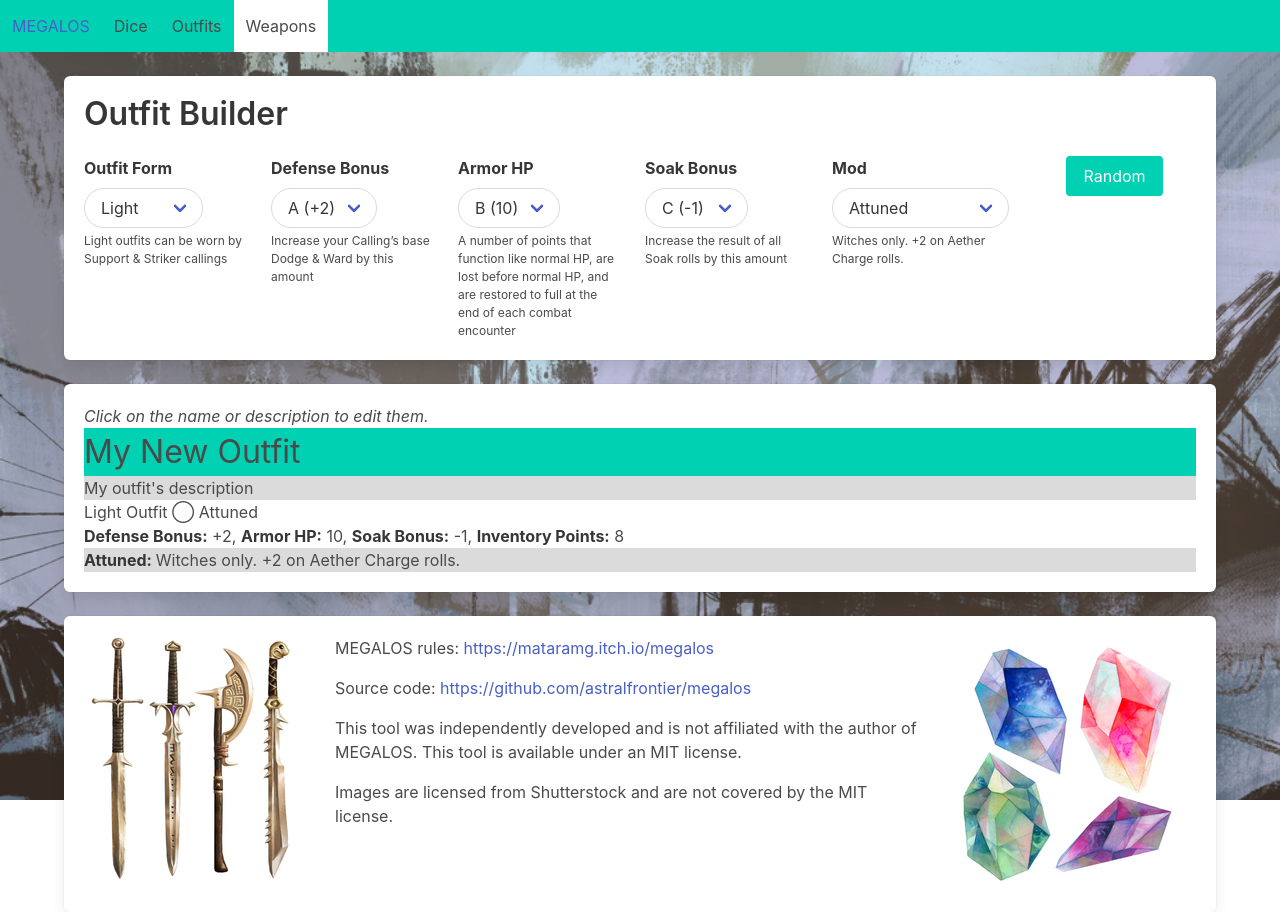
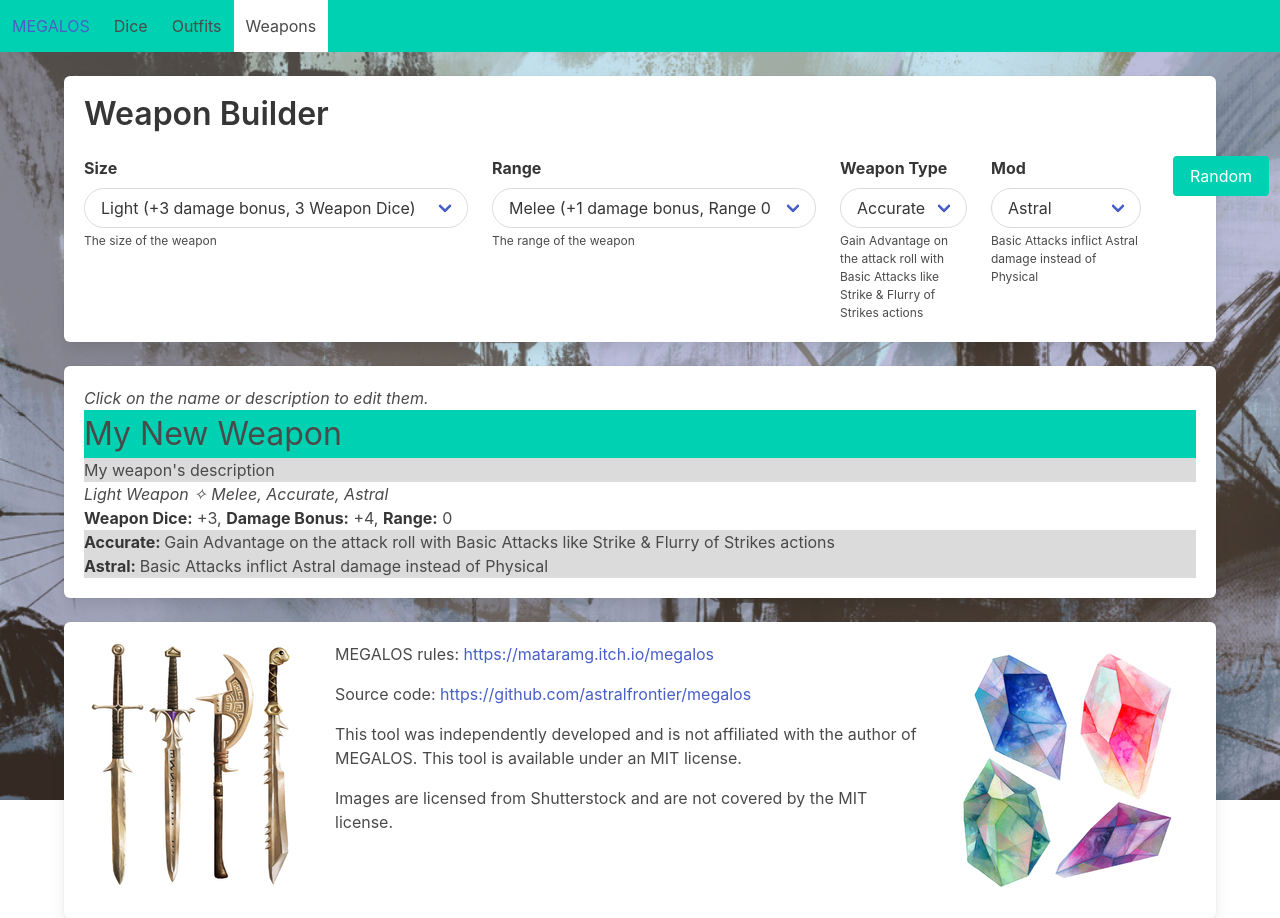
Before and after one commit to astralfrontier/megalos, a React (Vite) app: page /weapons in a window 1280 px wide. Built offline with nearby package versions, Linux system fonts and the light colour scheme.

Commit message:
Implement Weapon Builder

```diff
--- a/src/WeaponBuilder.tsx
+++ b/src/WeaponBuilder.tsx
@@ -3,218 +3,173 @@ import React, { useState } from "react";
 import GenericInput from "./GenericInput";
 import { plusOrMinus, rollDie } from './utilities';
 
-const outfitValues = {
-  Light: {
-    defenseBonus: 0,
-    inventoryPoints: 8,
-    restrictions: "Light outfits can be worn by Support & Striker callings",
-    A: {
-      defenseBonus: 2,
-      armorHP: 15,
-      soakBonus: 1
+const weaponValues = {
+  size: [
+    {
+      label: "Light",
+      damageBonus: 3,
+      weaponDice: 3
     },
-    B: {
-      defenseBonus: 1,
-      armorHP: 10,
-      soakBonus: 0
+    {
+      label: "Heavy",
+      damageBonus: 6,
+      weaponDice: 2
+    }
+  ],
+  range: [
+    {
+      label: "Melee",
+      damageBonus: 1,
+      range: 0
     },
-    C: {
-      defenseBonus: 0,
-      armorHP: 5,
-      soakBonus: -1
+    {
+      label: "Ranged",
+      damageBonus: 0,
+      range: 3
+    }
+  ],
+  weaponType: [
+    {
+      label: "Accurate",
+      help: "Gain Advantage on the attack roll with Basic Attacks like Strike & Flurry of Strikes actions"
     },
-  },
-  Medium: {
-    defenseBonus: 1,
-    inventoryPoints: 5,
-    restrictions: "Medium outfits can be worn by Striker & Tank callings",
-    A: {
-      defenseBonus: 3,
-      armorHP: 15,
-      soakBonus: 2
+    {
+      label: "Deadly",
+      help: "+1 damage bonus (or +2 for Heavy Weapons)"
     },
-    B: {
-      defenseBonus: 2,
-      armorHP: 10,
-      soakBonus: 1
+    {
+      label: "Focus",
+      help: "Gain +1 bonus to Ward Defense"
     },
-    C: {
-      defenseBonus: 1,
-      armorHP: 5,
-      soakBonus: 0
+    {
+      label: "Magickal",
+      help: "Basic Attacks with this weapon are rolled against the target's Ward Defense instead of their Dodge Defense"
     },
-  },
-  Heavy: {
-    defenseBonus: 2,
-    inventoryPoints: 4,
-    restrictions: "Heavy outfits can be worn by Tank callings",
-    A: {
-      defenseBonus: 2,
-      armorHP: 20,
-      soakBonus: 2
+    {
+      label: "Reach",
+      help: "Weapon gains +1 Range"
     },
-    B: {
-      defenseBonus: 1,
-      armorHP: 15,
-      soakBonus: 1
-    },
-    C: {
-      defenseBonus: 0,
-      armorHP: 7,
-      soakBonus: 0
-    },
-  },
+    {
+      label: "Shield",
+      help: "Gain +1 bonus to Dodge Defense"
+    }
+  ]
 }
 
 const modValues = [
   {
-    name: "Attuned",
-    value: "Witches only. +2 on Aether Charge rolls."
+    name: "Astral",
+    value: "Basic Attacks inflict Astral damage instead of Physical"
   },
   {
-    name: "Bodyguard",
-    value: "+1 Physical & Toxic Soak."
+    name: "Balanced",
+    value: "Add +2 to the attack result of one rolled Weapon Die"
   },
   {
-    name: "Cargo",
-    value: "+2 maximum Inventory Points (or +3 for Light Outfits)."
+    name: "Bloodthirsty",
+    value: "Melee only. Increase Surge range by +1. By default this makes Surges generate on rolls of 19-20"
   },
   {
-    name: "Deflective",
-    value: "+1 bonus to Dodge Defense."
+    name: "Crushing",
+    value: "Spend 1 Surge: 1 target of the attack rolls their Soak with Disadvantage"
   },
   {
-    name: "Flexible",
-    value: "Gain Advantage on Move tests."
+    name: "Execution",
+    value: "Increase Core Damage by +2 vs Injured targets"
   },
   {
-    name: "Fluxing",
-    value: "◇: +/- 1 to a single Aether Current die's value, once per round on my turn."
+    name: "Parrying",
+    value: "Increase Soak against Physical damage by +1"
   },
   {
-    name: "Hexagrammatic",
-    value: "+1 bonus to Ward Defense"
+    name: "Seeking",
+    value: "Ranged only. Weapon ignores cover, add +1 to the result of all rolled Weapon Dice"
   },
   {
-    name: "Reinforced",
-    value: "+4 bonus Armor HP (or +5 for Heavy Outfits)."
+    name: "Shredding",
+    value: "Spend 1 Surge: Inflict WOUNDED (5) on one target"
   },
   {
-    name: "Silent",
-    value: "Gain Advantage on Sneak tests."
+    name: "Umbral",
+    value: "Basic Attacks inflict Umbral damage instead of Physical"
   },
   {
-    name: "Spellthreaded",
-    value: "+1 Astral & Umbral Soak."
+    name: "Venomous",
+    value: "Spend 1 Surge: Inflict SICK (5) on one target"
   },
 ]
 
 function WeaponBuilder() {
-  const [outfitForm, setOutfitForm] = useState<string>("Light")
-  const [defenseBonus, setDefenseBonus] = useState<string>("A")
-  const [armorHP, setArmorHP] = useState<string>("B")
-  const [soakBonus, setSoakBonus] = useState<string>("C")
+  const [size, setSize] = useState<number>(0)
+  const [range, setRange] = useState<number>(0)
+  const [weaponType, setWeaponType] = useState<number>(0)
   const [mod, setMod] = useState<number>(0)
-  const [outfitName, setOutfitName] = useState<string>("My New Outfit")
-  const [outfitDesc, setOutfitDesc] = useState<string>("My outfit's description")
+  const [weaponName, setWeaponName] = useState<string>("My New Weapon")
+  const [weaponDesc, setWeaponDesc] = useState<string>("My weapon's description")
 
-  function renameOutfit() {
-    const value = prompt("Enter a new name for the outfit", outfitName);
+  function renameWeapon() {
+    const value = prompt("Enter a new name for the outfit", weaponName);
     if (value) {
-      setOutfitName(value)
+      setWeaponName(value)
     }
   }
 
-  function describeOutfit() {
-    const value = prompt("Enter a description for the outfit", outfitDesc);
+  function describeWeapon() {
+    const value = prompt("Enter a description for the outfit", weaponDesc);
     if (value) {
-      setOutfitDesc(value)
+      setWeaponDesc(value)
     }
   }
 
-
   function randomizeSettings() {
-    const priorities = [
-      "ABC",
-      "ACB",
-      "BAC",
-      "BCA",
-      "CAB",
-      "CBA"
-    ]
-    const newPriorities = priorities[rollDie(0, 5)]
-    setDefenseBonus(newPriorities[0])
-    setArmorHP(newPriorities[1])
-    setSoakBonus(newPriorities[2])
-    setMod(rollDie(0, modValues.length - 1))
+    setSize(rollDie(1, weaponValues.size.length) - 1)
+    setRange(rollDie(1, weaponValues.range.length) - 1)
+    setWeaponType(rollDie(1, weaponValues.weaponType.length) - 1)
+    setMod(rollDie(1, modValues.length) - 1)
   }
 
-  let finalDefenseBonus = outfitValues[outfitForm].defenseBonus + outfitValues[outfitForm][defenseBonus].defenseBonus
-  let defenseBonusAnnotation = ""
-  let finalArmorHP = outfitValues[outfitForm][armorHP].armorHP
-  let finalSoakBonus = outfitValues[outfitForm][soakBonus].soakBonus
-  let soakAnnotation = ""
-  let finalInventoryPoints = outfitValues[outfitForm].inventoryPoints
+  let sizeLabel = weaponValues.size[size].label
+  let finalWeaponDice = weaponValues.size[size].weaponDice
+  let finalDamageBonus = weaponValues.size[size].damageBonus + weaponValues.range[range].damageBonus
+  let finalRange = weaponValues.range[range].range
 
-  switch (modValues[mod].name) {
-    case "Bodyguard":
-      soakAnnotation = ` (${plusOrMinus(finalSoakBonus + 1)} vs. Physical and Toxic)`
+  switch (weaponValues.weaponType[weaponType].label) {
+    case "Deadly":
+      finalDamageBonus = finalDamageBonus + (sizeLabel == "Heavy" ? 2 : 1)
       break;
-    case "Cargo":
-      finalInventoryPoints = finalInventoryPoints + (outfitForm == "Light" ? 3 : 2)
-      break;
-    case "Deflective":
-      defenseBonusAnnotation = ` (${plusOrMinus(finalDefenseBonus + 1)} to Dodge)`
-      break;
-    case "Hexagrammatic":
-      defenseBonusAnnotation = ` (${plusOrMinus(finalDefenseBonus + 1)} to Ward)`
-      break;
-    case "Reinforced":
-      finalArmorHP = finalArmorHP + (outfitForm == "Heavy" ? 5 : 4)
-      break;
-    case "Spellthreaded":
-      soakAnnotation = ` (${plusOrMinus(finalSoakBonus + 1)} vs. Astral and Umbral)`
-      break;
+    case "Reach":
+      finalRange = finalRange + 1
   }
 
   return (
     <>
       <div className="box block">
-        <h1 className="title">Outfit Builder</h1>
+        <h1 className="title">Weapon Builder</h1>
         <div className="columns">
           <div className="column">
-            <GenericInput label="Outfit Form" help={outfitValues[outfitForm].restrictions}>
-              <select onChange={(event) => setOutfitForm(event.target.value)} value={outfitForm}>
-                <option>Light</option>
-                <option>Medium</option>
-                <option>Heavy</option>
+            <GenericInput label="Size" help={"The size of the weapon"}>
+              <select onChange={(event) => setSize(parseInt(event.target.value))} value={size}>
+                {weaponValues.size.map((value, index) => (
+                  <option key={value.label} value={index}>{value.label} ({plusOrMinus(value.damageBonus)} damage bonus, {value.weaponDice} Weapon Dice)</option>
+                ))}
               </select>
             </GenericInput>
           </div>
           <div className="column">
-            <GenericInput label="Defense Bonus" help={"Increase your Calling’s base Dodge & Ward by this amount"}>
-              <select onChange={(event) => setDefenseBonus(event.target.value)} value={defenseBonus}>
-                <option value="A">A ({plusOrMinus(outfitValues[outfitForm].A.defenseBonus)})</option>
-                <option value="B">B ({plusOrMinus(outfitValues[outfitForm].B.defenseBonus)})</option>
-                <option value="C">C ({plusOrMinus(outfitValues[outfitForm].C.defenseBonus)})</option>
+            <GenericInput label="Range" help={"The range of the weapon"}>
+              <select onChange={(event) => setRange(parseInt(event.target.value))} value={range}>
+                {weaponValues.range.map((value, index) => (
+                  <option key={value.label} value={index}>{value.label} ({plusOrMinus(value.damageBonus)} damage bonus, Range {value.range}</option>
+                ))}
               </select>
             </GenericInput>
           </div>
           <div className="column">
-            <GenericInput label="Armor HP" help={"A number of points that function like normal HP, are lost before normal HP, and are restored to full at the end of each combat encounter"}>
-              <select onChange={(event) => setArmorHP(event.target.value)} value={armorHP}>
-                <option value="A">A ({(outfitValues[outfitForm].A.armorHP)})</option>
-                <option value="B">B ({(outfitValues[outfitForm].B.armorHP)})</option>
-                <option value="C">C ({(outfitValues[outfitForm].C.armorHP)})</option>
-              </select>
-            </GenericInput>
-          </div>
-          <div className="column">
-            <GenericInput label="Soak Bonus" help={"Increase the result of all Soak rolls by this amount"}>
-              <select onChange={(event) => setSoakBonus(event.target.value)} value={soakBonus}>
-                <option value="A">A ({plusOrMinus(outfitValues[outfitForm].A.soakBonus)})</option>
-                <option value="B">B ({plusOrMinus(outfitValues[outfitForm].B.soakBonus)})</option>
-                <option value="C">C ({plusOrMinus(outfitValues[outfitForm].C.soakBonus)})</option>
+            <GenericInput label="Weapon Type" help={weaponValues.weaponType[weaponType].help}>
+              <select onChange={(event) => setWeaponType(parseInt(event.target.value))} value={weaponType}>
+                {weaponValues.weaponType.map((value, index) => (
+                  <option key={value.label} value={index}>{value.label}</option>
+                ))}
               </select>
             </GenericInput>
           </div>
@@ -239,35 +194,31 @@ function WeaponBuilder() {
       </div>
       <div className="box block">
         <p><em>Click on the name or description to edit them.</em></p>
-        {(defenseBonus == armorHP || armorHP == soakBonus || defenseBonus == soakBonus) ? <>
-          <p className="has-background-danger">
-            <span className="is-size-3">Please make sure priorities are correctly set</span>
-          </p>
-        </> : <></>}
-        <p className="has-background-primary clickable" onClick={() => renameOutfit()}>
-          <span className="is-size-3">{outfitName}</span>
+        <p className="has-background-primary clickable" onClick={() => renameWeapon()}>
+          <span className="is-size-3">{weaponName}</span>
         </p>
-        <p className="has-background-grey-lighter clickable" onClick={() => describeOutfit()}>{outfitDesc}</p>
+        <p className="has-background-grey-lighter clickable" onClick={() => describeWeapon()}>{weaponDesc}</p>
         <p>
-          {outfitForm} Outfit ◯ {modValues[mod].name}
+          <em>
+            {weaponValues.size[size].label} Weapon ✧&nbsp;
+            {weaponValues.range[range].label},&nbsp;
+            {weaponValues.weaponType[weaponType].label},&nbsp;
+            {modValues[mod].name}
+          </em>
         </p>
         <p>
-          <strong>Defense Bonus:</strong> {plusOrMinus(finalDefenseBonus)}{defenseBonusAnnotation},&nbsp;
-          <strong>Armor HP:</strong> {finalArmorHP},&nbsp;
-          <strong>Soak Bonus:</strong> {plusOrMinus(finalSoakBonus)}{soakAnnotation},&nbsp;
-          <strong>Inventory Points:</strong> {finalInventoryPoints}
+          <strong>Weapon Dice:</strong> {plusOrMinus(finalWeaponDice)},&nbsp;
+          <strong>Damage Bonus:</strong> {plusOrMinus(finalDamageBonus)},&nbsp;
+          <strong>Range:</strong> {finalRange}
         </p>
-        <p className="has-background-grey-lighter">
+        <div className="has-background-grey-lighter">
           <div>
-            {outfitForm === "Heavy" ? <>
-              <strong>Heavy:</strong>&nbsp;
-              Disadvantage on Move & Sneak tests.
-            </> : <></>}
+            <strong>{weaponValues.weaponType[weaponType].label}: </strong>{weaponValues.weaponType[weaponType].help}
           </div>
           <div>
             <strong>{modValues[mod].name}: </strong>{modValues[mod].value}
           </div>
-        </p>
+        </div>
       </div>
     </>
   );
```
